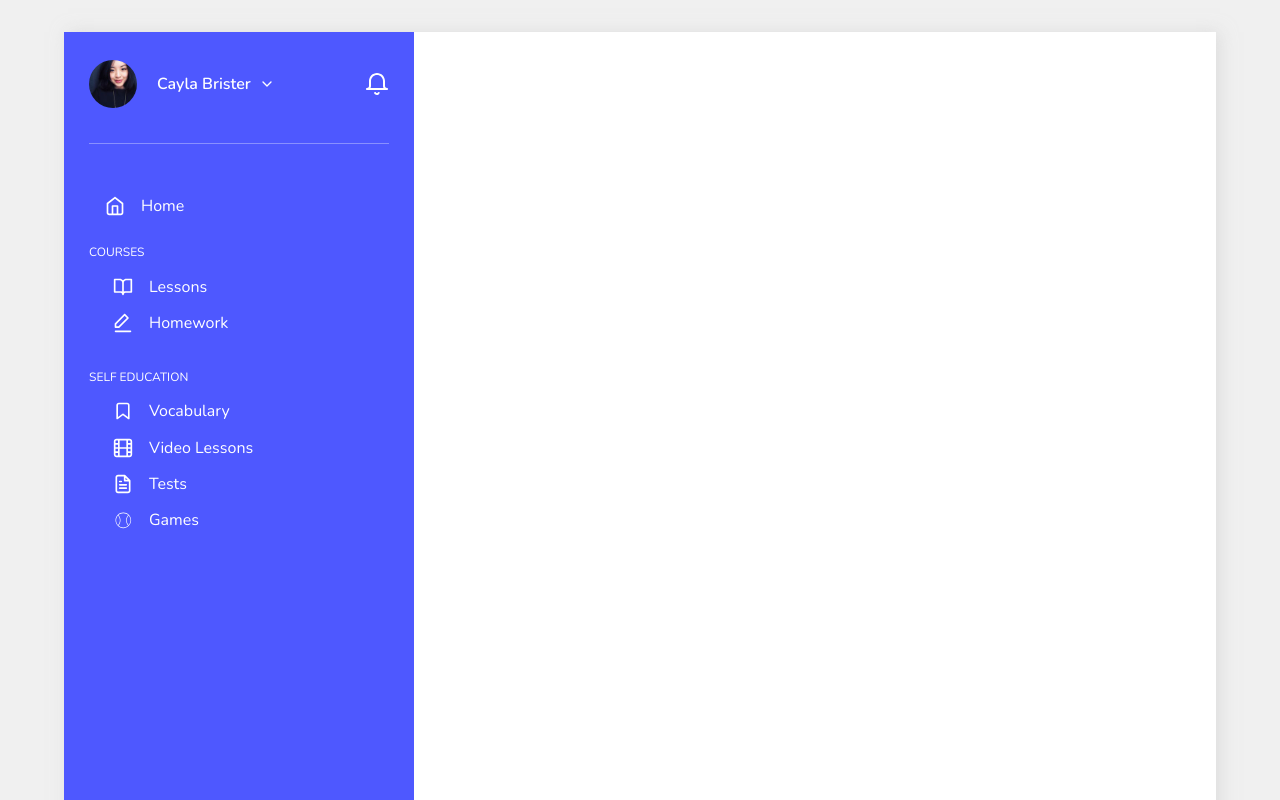
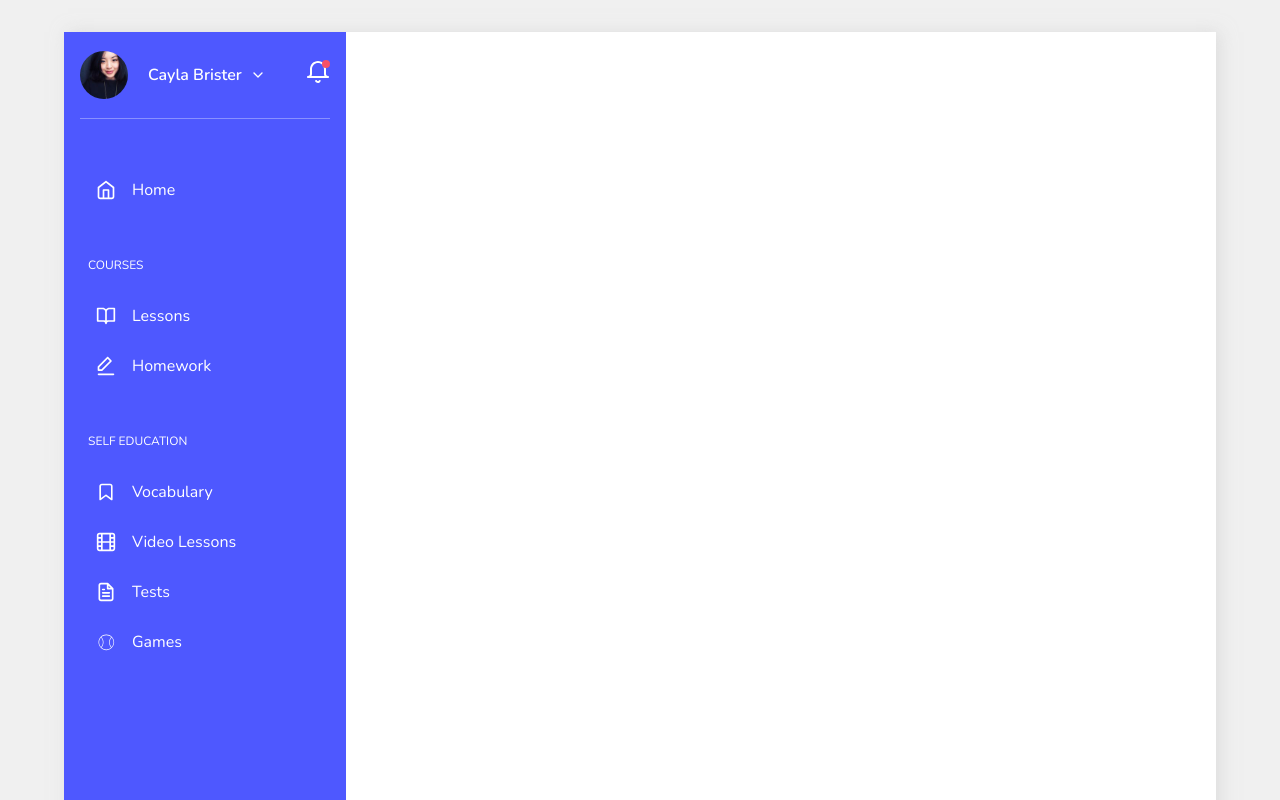
Before and after one commit to jajibhee/HomePage-App, a website built with webpack: page src/pug/index.pug in a window 1280 px wide. Shown: the top 800 px of the page. Built offline with nearby package versions, Linux system fonts and the light colour scheme; files whose address does not match are found by name.

Commit message:
side bar done

```diff
--- a/src/pug/index.pug
+++ b/src/pug/index.pug
@@ -19,7 +19,8 @@ html(lang="en")
             img(class="profile__avatar" src="assets/img/dp.jpg", alt="Cayla Brister")
             p.profile__name Cayla Brister
             img(class="profile__dropdown" src="assets/img/chevron-down.svg", alt="Dropdown")
-          img(class="profile__notification" src="assets/img/bell.svg", alt="")
+          .profile__notification.unread
+            img(class="profile__notification-icon" src="assets/img/bell.svg", alt="")
 
         nav(class="sidebar__nav menu")
           +menuItem("home.svg", "Home")
--- a/src/sass/app.scss
+++ b/src/sass/app.scss
@@ -1,16 +1,16 @@
-@import url('https://fonts.googleapis.com/css?family=Nunito:400,600');
+@import url("https://fonts.googleapis.com/css?family=Nunito:400,600");
 
 //colors
 $colors: (
-  main: #4E58FF,
-  btn: #5B41E9,
-  btn-text:#CFC7F9,
-  accent: #F85568,
-  color-font: #FFFFFF
+  main: #4e58ff,
+  btn: #5b41e9,
+  btn-text: #cfc7f9,
+  accent: #f85568,
+  color-font: #ffffff
 );
 
-@function colors($colorName){
-  @return map-get($map:$colors, $key:$colorName)
+@function colors($colorName) {
+  @return map-get($map: $colors, $key: $colorName);
 }
 
 body {
@@ -22,67 +22,41 @@ body {
   background-color: #f0f0f0;
 }
 
-.container{
+.container {
   margin: 2rem 4rem;
   box-shadow: 4px 0px 16px #cccccc88;
   background-color: #ffffff;
 
-  .sidebar{
-    padding:25px;
+  .sidebar {
+    padding: 1rem;
     color: colors(color-font);
-    width: 300px;
+    width: 250px;
     height: 850px;
     background-color: colors(main);
 
-
-    &__header{
+    &__header {
       display: flex;
       justify-content: space-between;
       align-items: center;
       border-bottom: 0.5px solid #ffffff55;
-      padding-bottom: 2rem;
-
-      .profile {
-          display: flex;
-          align-items: center;
-
-          &__avatar {
-            margin-right: 20px;
-            border-radius: 50%;
-            height: 3rem;
-            width: 3rem;
-          }
-
-          &__name{
-            font-weight: bold;
-            margin-right: 0.5rem;
-        }
-
-          &__dropdown{
-            height: 1rem;
-          }
-
-          &__notification {
-            float: left;
-          }
-        }
+      padding-bottom: 1rem;
     }
   }
 
-  .menu{
+  .menu {
     padding-top: 2.5rem;
 
     &__item {
       display: flex;
       align-items: center;
-      padding: 0.2rem 1rem;
-      margin: 0.5rem 0;
+      padding: 0.5rem 1rem;
+      margin: 0.75rem 0;
+      border-radius: 4px;
 
       &:hover {
         background-color: lighten(colors(main), 5%);
         cursor: pointer;
       }
-
 
       &-name {
         margin: 0;
@@ -94,20 +68,68 @@ body {
       }
     }
 
-
     &__group {
-        margin-top: 1.5rem;
+      margin-top: 2.5rem;
 
       &-header {
+        margin-top: 3rem;
+        margin-bottom: 1.5rem;
+        padding-left: 0.5rem;
         font-size: 0.75rem;
         text-transform: uppercase;
       }
 
       &-items {
-          padding-left: 0.5rem;
         margin-bottom: 2rem;
-
       }
     }
   }
 }
+
+/* Profile */
+.profile {
+  display: flex;
+  align-items: center;
+
+  &:hover {
+    cursor: pointer;
+  }
+
+  &__avatar {
+    margin-right: 20px;
+    border-radius: 50%;
+    height: 3rem;
+    width: 3rem;
+  }
+
+  &__name {
+    font-weight: bolder;
+    margin-right: 0.5rem;
+  }
+
+  &__dropdown {
+    height: 1rem;
+  }
+
+  &__notification {
+    &:hover {
+      cursor: pointer;
+    }
+  }
+}
+
+/* Notification Dot */
+.unread {
+  position: relative;
+
+  &::before {
+    position: absolute;
+    content: "";
+    background-color: #f85068;
+    top: 0;
+    right: 0;
+    height: 8px;
+    width: 8px;
+    border-radius: 50%;
+  }
+}
```
Also changed, not shown: dist/assets/css/app.css, dist/index.html, src/sass/app.css, 2 other files. Lines whose indentation alone changed are shown as unchanged.
